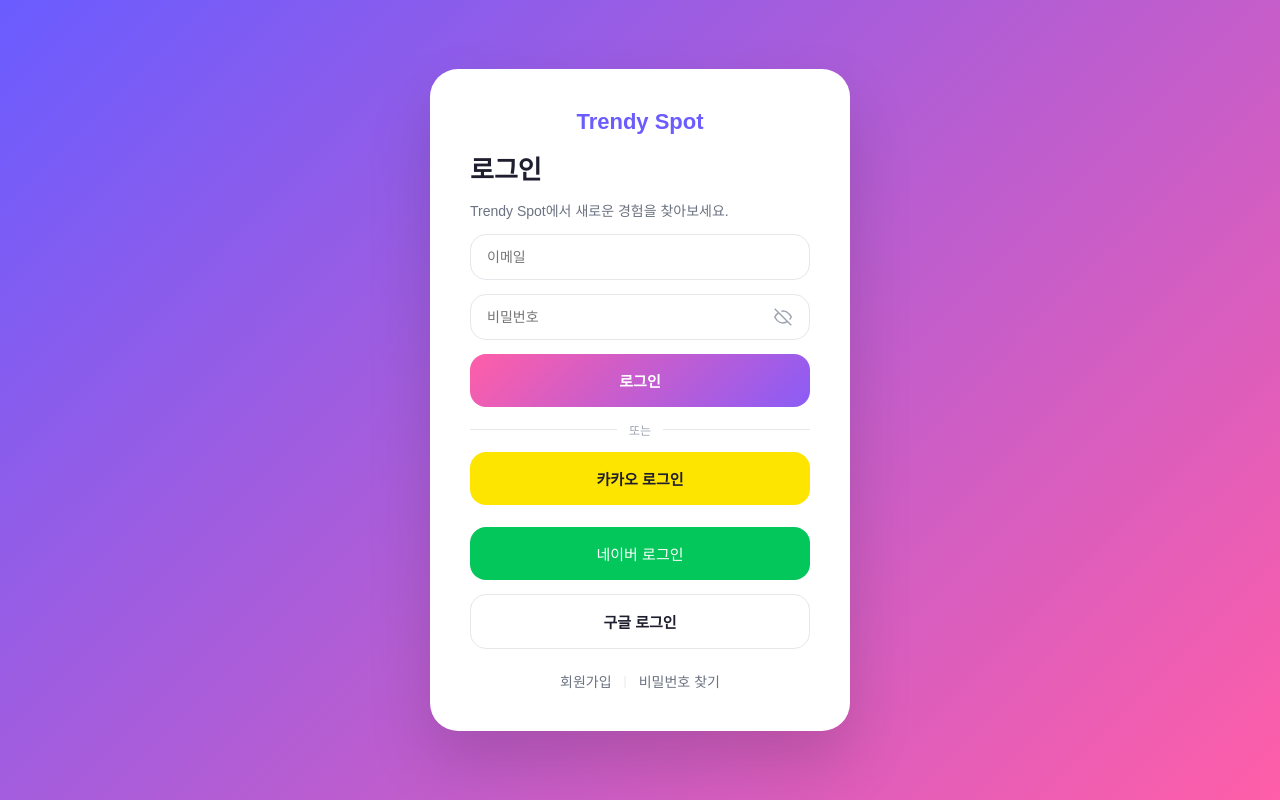
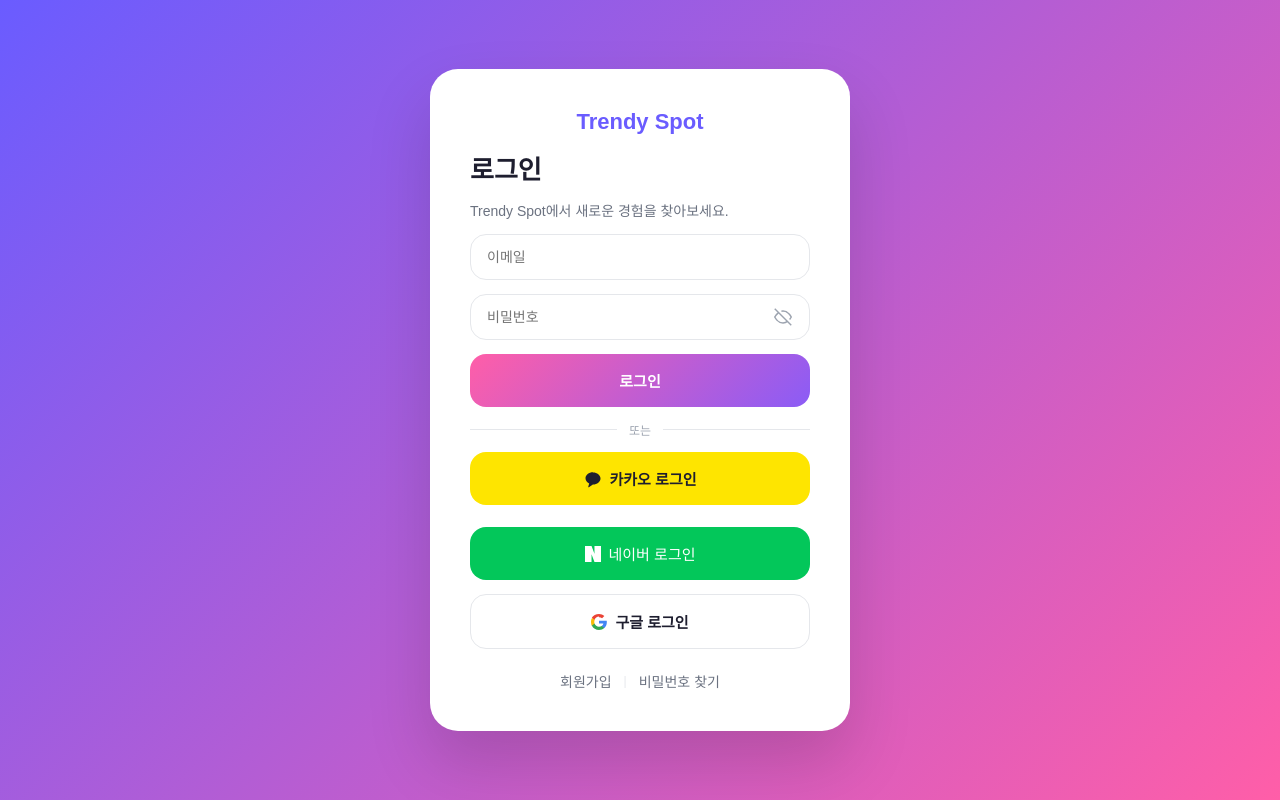
Before and after one commit to TrendySpot/frontend, a React (Create React App) app: page /login in a window 1280 px wide. Built offline with nearby package versions, Linux system fonts and the light colour scheme; no server answers; a web font is replaced by a local one.

Commit message:
20260619 소셜로그인 로고 추가

```diff
--- a/src/pages/auth/Auth.css
+++ b/src/pages/auth/Auth.css
@@ -159,21 +159,22 @@
   display: flex;
   align-items: center;
   justify-content: center;
+  gap: 8px;                  /* 💡 아이콘과 글자 사이에 8px 여백을 줍니다! */
   width: 100%;
   padding: 16px;
   font-size: 15px;
   font-weight: 500;
   border-radius: 16px;
   border: none;
-  background-color: #03C75A; /* 네이버 공식 초록색 */
+  background-color: #03C75A;
   color: white;
   text-decoration: none;
   cursor: pointer;
   box-sizing: border-box;
-  margin-top: 8px; /* 버튼 사이 간격 조절 */
+  margin-top: 8px;
   transition: background-color 0.2s ease;
 }
 
 .btn-naver:hover {
-  background-color: #17b752; /* 마우스 올렸을 때 살짝 밝아지는 효과 */
+  background-color: #17b752;
 }
--- a/src/pages/auth/LoginPage.jsx
+++ b/src/pages/auth/LoginPage.jsx
@@ -182,13 +182,33 @@
           <div style={{ flex: 1, height: 1, background: "#e5e7eb" }} />
         </div>
 
-        <a href={KAKAO_AUTH_URL} className="btn-kakao">
+        {/* 카카오 로그인 */}
+        <a href={KAKAO_AUTH_URL} className="btn-kakao" style={{ gap: "8px" }}>
+          {/* 카카오 말풍선 로고 */}
+          <svg width="18" height="18" viewBox="0 0 24 24" fill="currentColor">
+            <path d="M12 3c-5.523 0-10 3.582-10 8 0 2.933 1.954 5.494 4.908 6.845l-1.241 4.545c-.137.502.408.924.845.633l5.352-3.565c.045.002.09.007.136.007 5.523 0 10-3.582 10-8s-4.477-8-10-8z"/>
+          </svg>
           카카오 로그인
         </a>
+
+        {/* 네이버 로그인 */}
         <a href={NAVER_AUTH_URL} className="btn-naver">
+          {/* 네이버 N 로고 */}
+          <svg width="16" height="16" viewBox="0 0 24 24" fill="currentColor">
+            <path d="M14.2 0H24v24h-9.8L9.8 12.4V24H0V0h9.8L14.2 11.6V0z"/>
+          </svg>
           네이버 로그인
         </a>
+
+        {/* 구글 로그인 */}
         <a href={GOOGLE_AUTH_URL} className="btn-google">
+          {/* 구글 G 로고 */}
+          <svg width="16" height="16" viewBox="0 0 24 24" fill="currentColor">
+            <path d="M23.745 12.27c0-.7-.06-1.4-.19-2.07H12v3.92h6.61c-.29 1.53-1.14 2.82-2.4 3.68v3.05h3.88c2.27-2.09 3.65-5.17 3.65-8.58z" fill="#4285F4"/>
+            <path d="M12 24c3.24 0 5.95-1.08 7.93-2.91l-3.88-3.05c-1.08.72-2.45 1.16-4.05 1.16-3.11 0-5.74-2.11-6.68-4.96H1.21v3.15C3.18 21.88 7.31 24 12 24z" fill="#34A853"/>
+            <path d="M5.32 14.24A7.16 7.16 0 0 1 4.91 12c0-.79.13-1.57.38-2.31V6.54H1.21A11.94 11.94 0 0 0 0 12c0 1.92.45 3.74 1.21 5.46l4.11-3.22z" fill="#FBBC05"/>
+            <path d="M12 4.75c1.77 0 3.35.61 4.6 1.8l3.42-3.42C17.95 1.19 15.24 0 12 0 7.31 0 3.18 2.12 1.21 5.46l4.11 3.22c.94-2.85 3.57-4.93 6.68-4.93z" fill="#EA4335"/>
+          </svg>
           구글 로그인
         </a>
 
```
